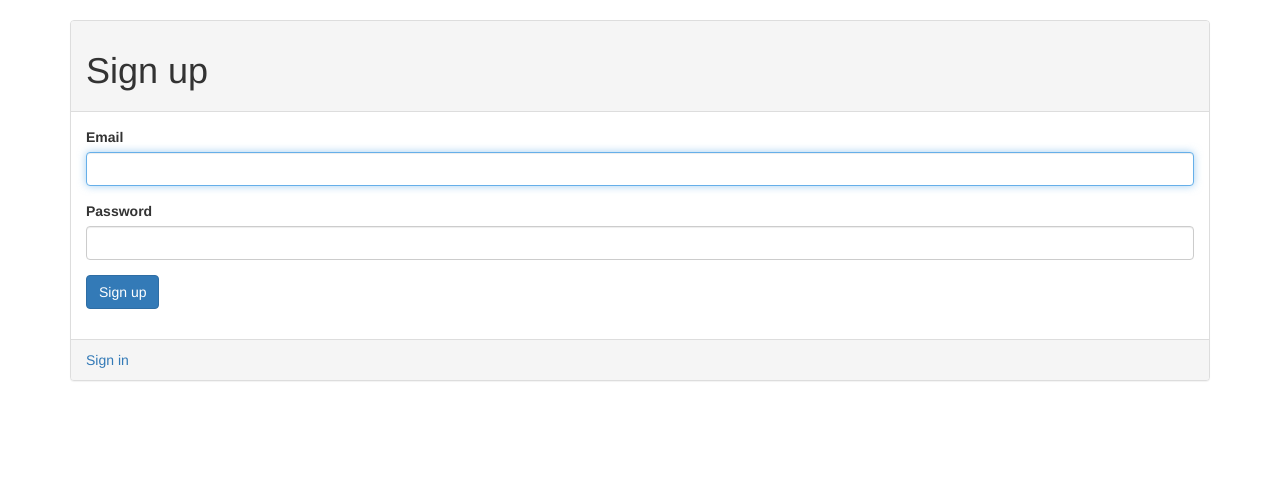
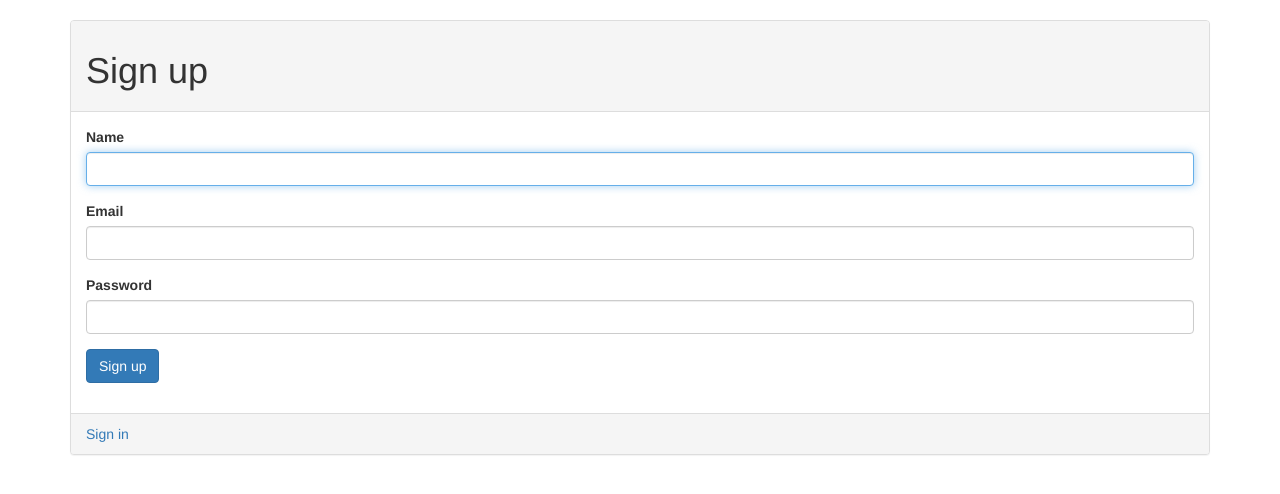
Before and after one commit to correah2009/pinteresting, a Rails app: page /users/sign_up in a window 1280 px wide. Shown: the part 51-545 px from the top of the page. Run offline with Rails 7, Linux system fonts and the light colour scheme; style sheets or scripts are compiled from the project's sources; parts of the project's set-up code (start-up, migrations or seed data) failed here and were passed over; some libraries are stand-ins or nearby versions.

Commit message:
Migration for Name

```diff
--- a/app/controllers/application_controller.rb
+++ b/app/controllers/application_controller.rb
@@ -2,4 +2,14 @@ class ApplicationController < ActionController::Base
   # Prevent CSRF attacks by raising an exception.
   # For APIs, you may want to use :null_session instead.
   protect_from_forgery with: :exception
+
+  before_action :configure_permitted_parameters, if: :devise_controller?
+
+   protected #user cannot access view directly
+
+   def configure_permitted_parameters
+       devise_parameter_sanitizer.for(:sign_up) << :name
+       devise_parameter_sanitizer.for(:account_update) << :name
+   end
+
 end
--- a/app/views/devise/registrations/edit.html.erb
+++ b/app/views/devise/registrations/edit.html.erb
@@ -9,6 +9,11 @@
   <div class="panel-body">
     <%= form_for(resource, :as => resource_name, :url => registration_path(resource_name), :html => { :method => :put }) do |f| %>
       <%= devise_error_messages! %>
+
+      <div class="form-group">
+        <%= f.label :name %>
+        <%= f.text_field :name, class: "form-control", :autofocus => true %>
+      </div>
 
       <div class="form-group">
         <%= f.label :email %>
--- a/app/views/devise/registrations/new.html.erb
+++ b/app/views/devise/registrations/new.html.erb
@@ -3,6 +3,11 @@
 <div class="panel-body">
 		<%= form_for(resource, as: resource_name, url: registration_path(resource_name)) do |f| %>
 		  <%= devise_error_messages! %>
+
+      <div class="form-group">
+        <%= f.label :name %>
+        <%= f.text_field :name, class: "form-control", :autofocus => true %>
+      </div>
 
 		  <div class="form-group">
 		  <%= f.label :email %>
--- /dev/null
+++ b/db/migrate/20140824231827_add_name_to_users.rb
@@ -0,0 +1,5 @@
+class AddNameToUsers < ActiveRecord::Migration
+  def change
+    add_column :users, :name, :string
+  end
+end
```
Also changed, not shown: db/schema.rb.
